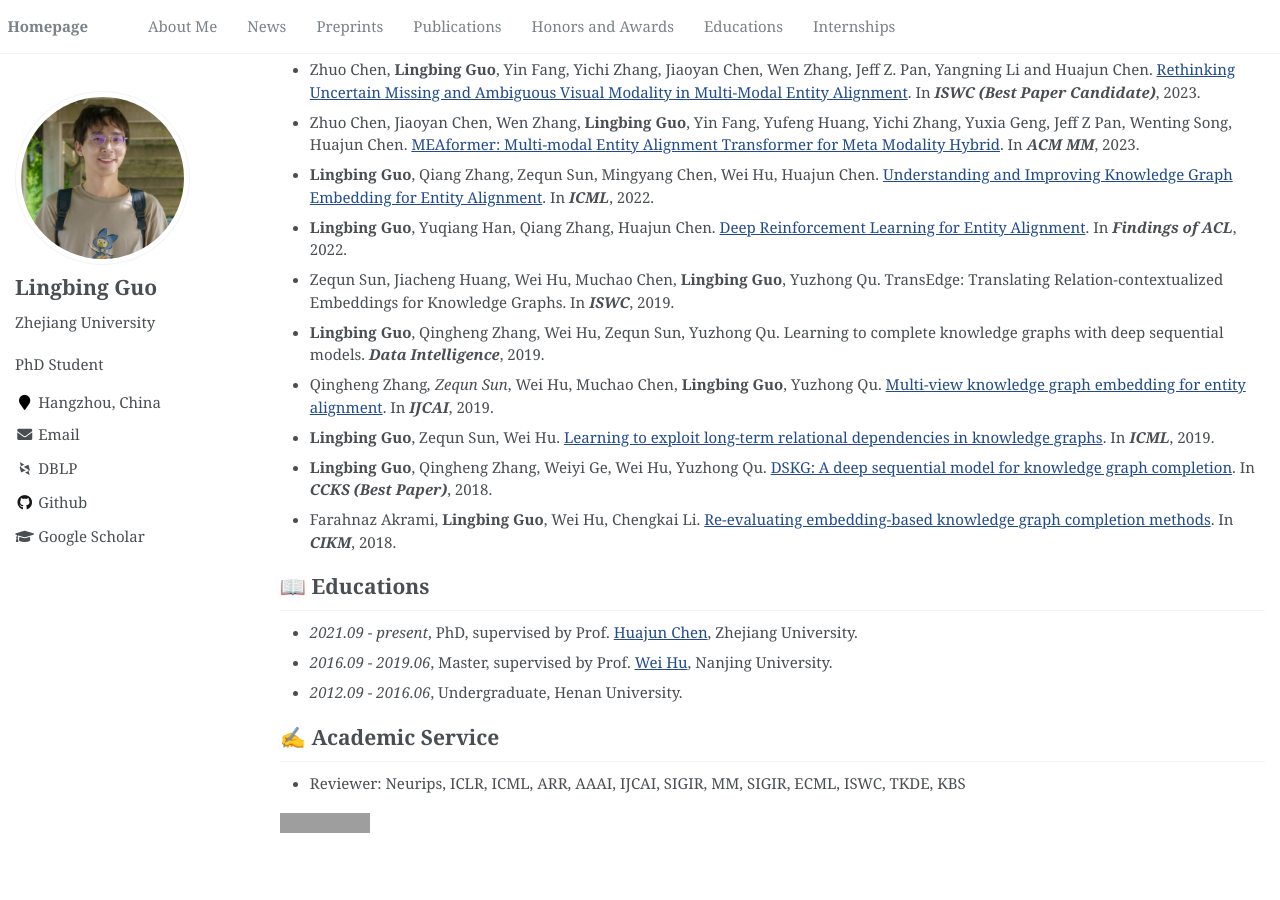
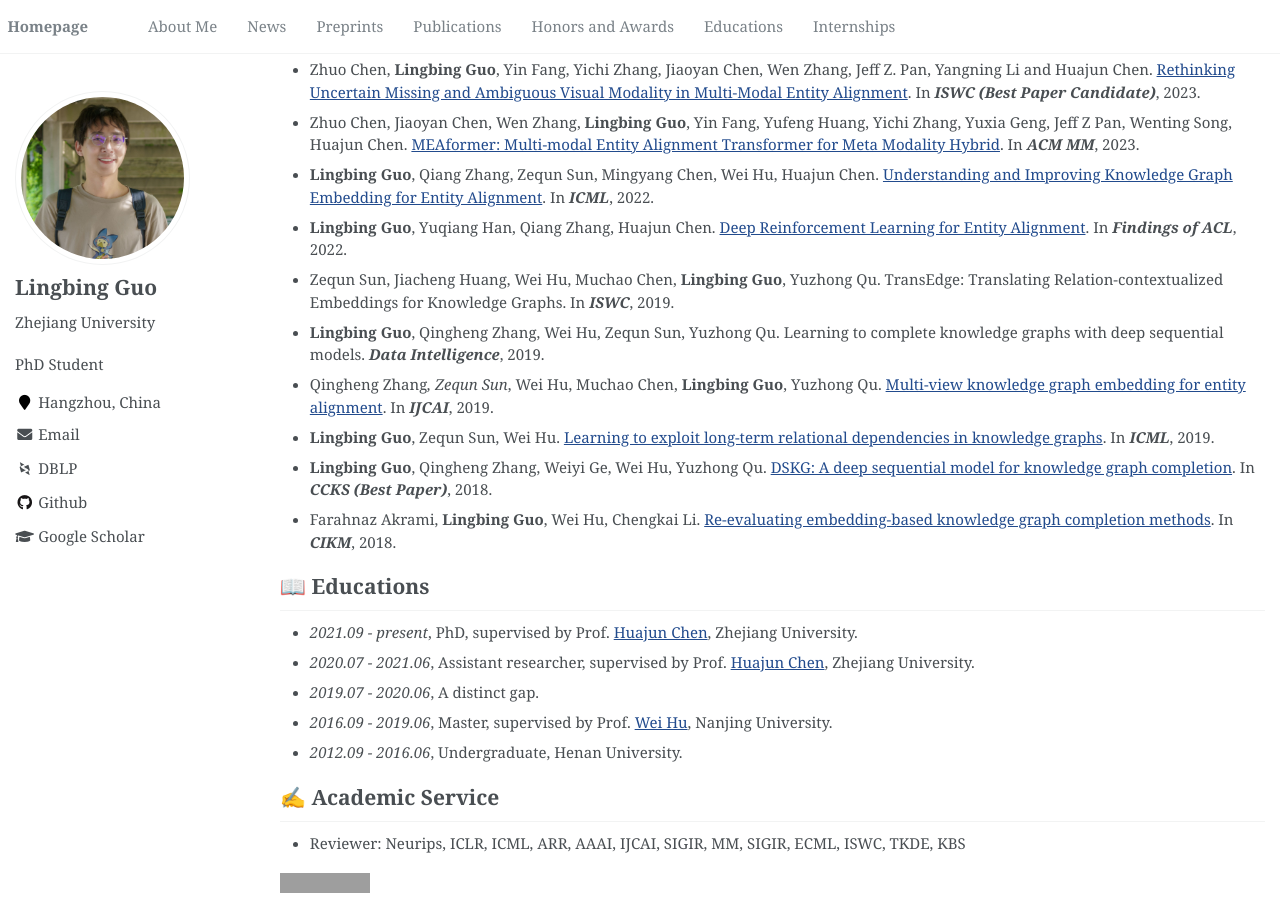
Before and after one commit to guolingbing/guolingbing.github.io, a Jekyll site: the page built from _pages/about.md, in a window 1280 px wide and 900 px high, scrolled down 656 px. Built offline with Jekyll 4.4.1, drawn with Linux system fonts in a browser that asks for light colours; some web fonts are replaced; before the commit the page ends 1496 px from its top, so only the background shows below that; grey boxes are pictures that could not be loaded.

Commit message:
Update about.md

```diff
--- a/_pages/about.md
+++ b/_pages/about.md
@@ -69,6 +69,8 @@ Hi, I am Lingbing, currently a fourth-year PhD student at Zhejiang University, s
 
 # 📖 Educations
 - *2021.09 - present*, PhD, supervised by Prof. [Huajun Chen](https://person.zju.edu.cn/huajun), Zhejiang University.
+- *2020.07 - 2021.06*, Assistant researcher, supervised by Prof. [Huajun Chen](https://person.zju.edu.cn/huajun), Zhejiang University.
+- *2019.07 - 2020.06*, A distinct gap.
 - *2016.09 - 2019.06*, Master, supervised by Prof. [Wei Hu](http://ws.nju.edu.cn/~whu), Nanjing University.
 - *2012.09 - 2016.06*, Undergraduate, Henan University.
 
```
